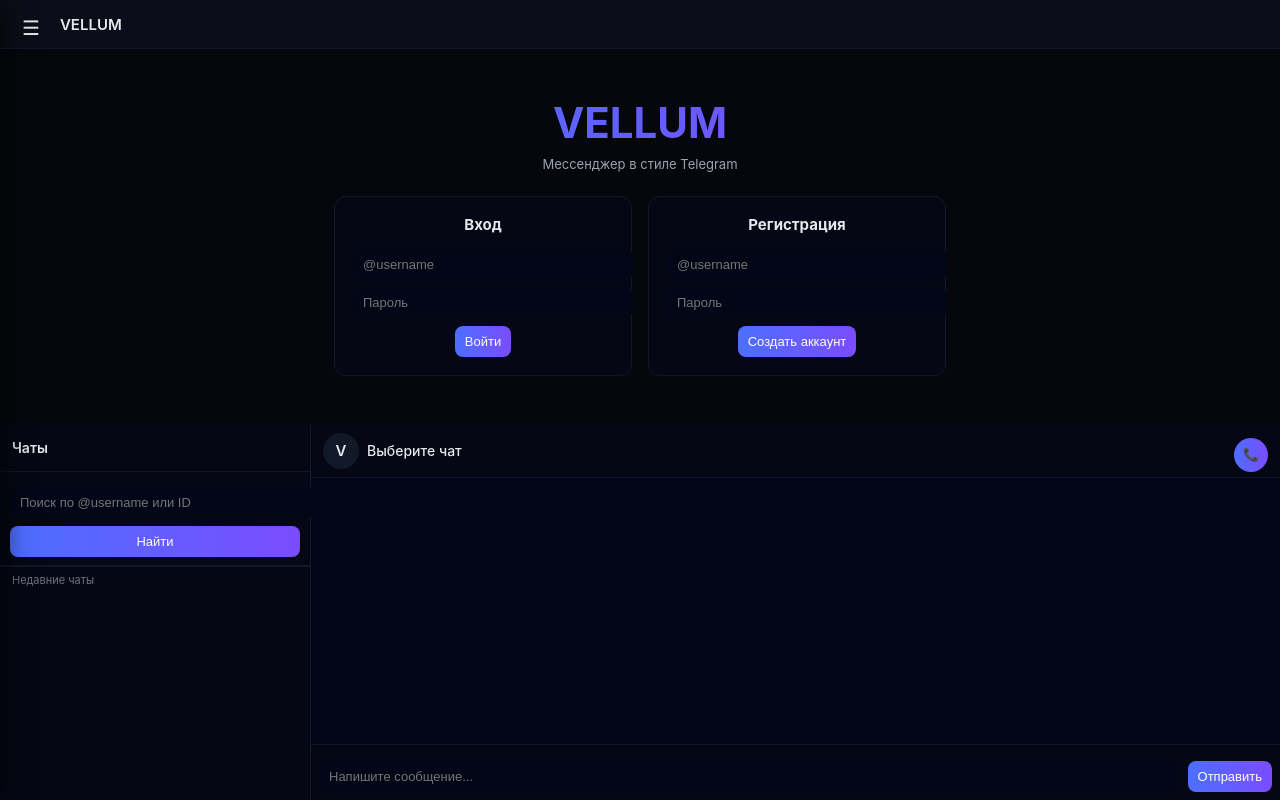
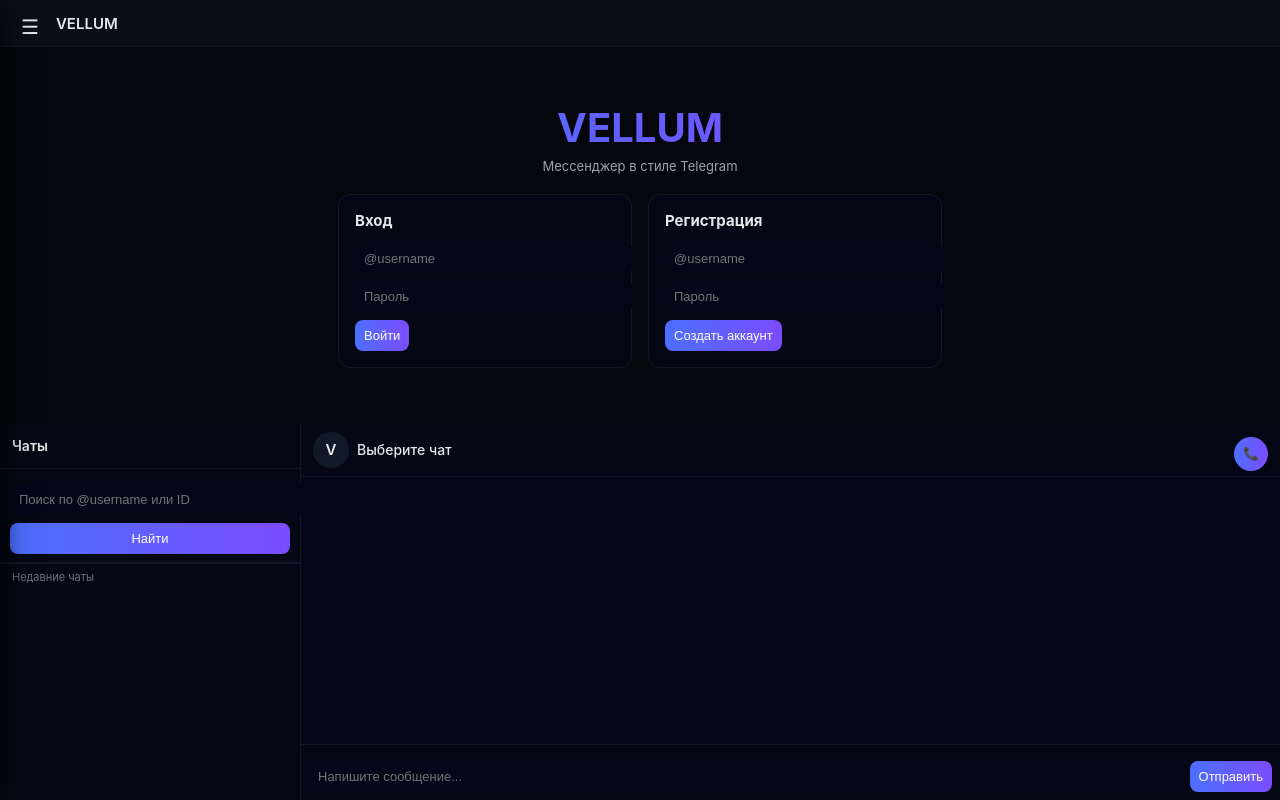
Before and after one commit to Zloy-cloud/-VELLUM, a plain HTML site: page index.html in a window 1280 px wide. Drawn offline with nearby package versions, Linux system fonts and the light colour scheme.

Commit message:
Update style.css

```diff
--- a/style.css
+++ b/style.css
@@ -1,6 +1,5 @@
 body {
     margin: 0;
-    padding: 0;
     background: #05070C;
     color: #E5E7EB;
     font-family: -apple-system, BlinkMacSystemFont, "Segoe UI", sans-serif;
@@ -10,9 +9,9 @@ body {
     display: none;
 }
 
-/* Верхнее меню (как у десктоп клиента) */
+/* Верхняя панель */
 #top-bar {
-    height: 48px;
+    height: 46px;
     background: #0B0E18;
     display: flex;
     align-items: center;
@@ -26,7 +25,7 @@ body {
     border: none;
     color: #E5E7EB;
     cursor: pointer;
-    margin-right: 10px;
+    margin-right: 8px;
 }
 
 .top-title {
@@ -34,7 +33,7 @@ body {
     font-weight: 600;
 }
 
-/* Выдвижное меню слева */
+/* Сайдбар-меню */
 #side-menu {
     position: fixed;
     top: 0;
@@ -74,8 +73,8 @@ body {
 }
 
 .menu-app {
+    font-size: 14px;
     font-weight: 600;
-    font-size: 14px;
 }
 
 .menu-user {
@@ -95,14 +94,14 @@ body {
     background: #0F172A;
 }
 
-/* Корень */
+/* Корневой контейнер */
 #root {
     height: 100vh;
     display: flex;
     flex-direction: column;
 }
 
-/* Экраны */
+/* ЭКРАН АВТОРИЗАЦИИ */
 #auth-screen {
     flex: 1;
     display: flex;
@@ -115,18 +114,18 @@ body {
 }
 
 .auth-logo {
-    font-size: 42px;
+    font-size: 40px;
     font-weight: 700;
     background: linear-gradient(90deg, #4C6FFF, #7B4CFF);
     -webkit-background-clip: text;
     color: transparent;
-    margin-bottom: 8px;
+    margin-bottom: 6px;
 }
 
 .auth-subtitle {
     font-size: 13px;
     color: #9CA3AF;
-    margin-bottom: 24px;
+    margin-bottom: 20px;
 }
 
 .auth-panels {
@@ -140,18 +139,19 @@ body {
     background: #050814;
     border-radius: 12px;
     border: 1px solid #111827;
-    padding: 18px;
+    padding: 16px;
     width: 260px;
+    text-align: left;
 }
 
 .card h2 {
+    margin: 0 0 6px;
     font-size: 15px;
-    margin: 0 0 8px;
 }
 
 input {
     width: 100%;
-    padding: 8px 10px;
+    padding: 8px 9px;
     margin-top: 7px;
     border-radius: 8px;
     border: none;
@@ -163,21 +163,21 @@ input {
 
 button {
     margin-top: 8px;
-    padding: 8px 10px;
+    padding: 8px 9px;
     border-radius: 8px;
     border: none;
     background: linear-gradient(90deg, #4C6FFF, #7B4CFF);
     color: white;
+    cursor: pointer;
     font-size: 13px;
     font-weight: 500;
-    cursor: pointer;
 }
 
 button.small-btn {
     width: 100%;
 }
 
-/* Основное приложение */
+/* ОСНОВНОЙ ЭКРАН */
 #app-screen {
     flex: 1;
     display: flex;
@@ -186,7 +186,7 @@ button.small-btn {
 
 /* Левая колонка (список чатов) */
 #left-column {
-    width: 310px;
+    width: 300px;
     background: #050814;
     border-right: 1px solid #111827;
     display: flex;
@@ -194,7 +194,7 @@ button.small-btn {
 }
 
 #left-header {
-    height: 46px;
+    height: 44px;
     display: flex;
     align-items: center;
     padding: 0 12px;
@@ -228,6 +228,7 @@ button.small-btn {
     overflow-y: auto;
 }
 
+/* Элементы списка чатов / результатов поиска */
 .chat-item,
 .search-result-item {
     padding: 8px 12px;
@@ -271,7 +272,7 @@ button.small-btn {
     color: #9CA3AF;
 }
 
-/* Правая колонка (текущий чат) */
+/* Правая колонка (чат) */
 #right-column {
     flex: 1;
     display: flex;
@@ -279,6 +280,7 @@ button.small-btn {
     min-width: 0;
 }
 
+/* Хедер чата */
 #chat-header {
     height: 52px;
     border-bottom: 1px solid #111827;
```
